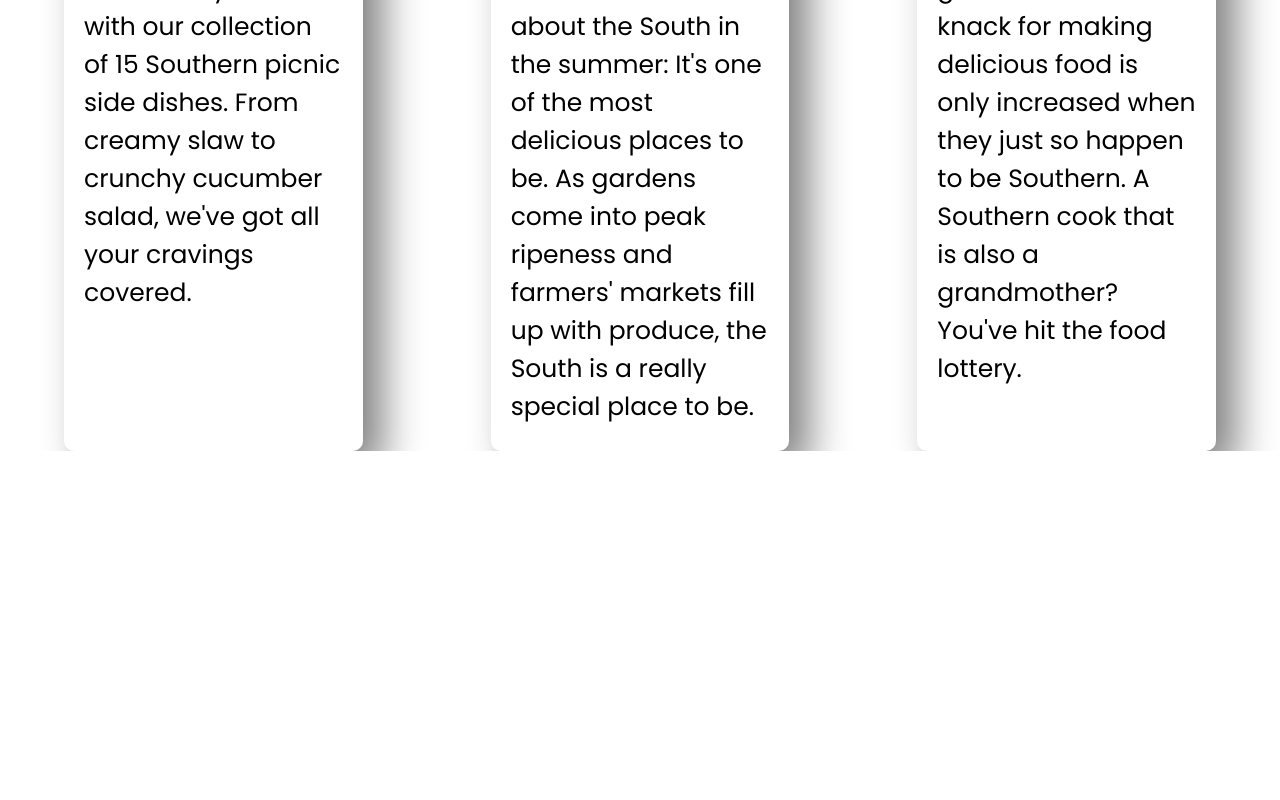
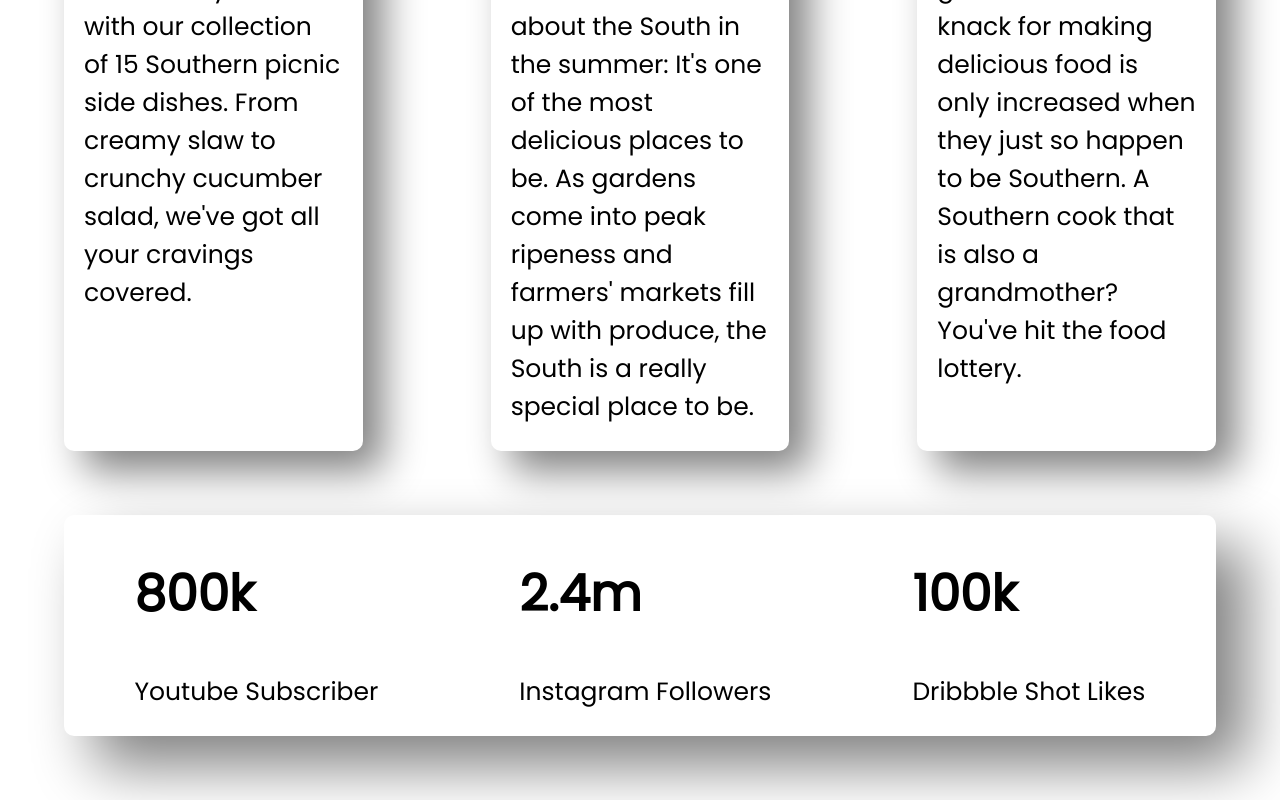
Before and after one commit to Dipta437/food-cage, a plain HTML site: page index.html in a window 1280 px wide. Shown: the part 1847-2647 px from the top of the page. Before the commit the page ends 2298 px from the top, so only its background shows below. Drawn offline with Linux system fonts and the light colour scheme.

Commit message:
social media section added

```diff
--- a/index.html
+++ b/index.html
@@ -75,6 +75,20 @@
             </div>
         </div>
     </section>
+    <section class="social-media">
+        <div class="youtube">
+            <h1>800k</h1>
+            <p>Youtube Subscriber</p>
+        </div>
+        <div class="youtube">
+            <h1>2.4m</h1>
+            <p>Instagram Followers</p>
+        </div>
+        <div class="youtube">
+            <h1>100k</h1>
+            <p>Dribbble Shot Likes</p>
+        </div>
+    </section>
 
 </body>
 </html>
--- a/style.css
+++ b/style.css
@@ -109,3 +109,13 @@
 .details{
     display: flex;
 }
+.social-media{
+    display: flex;
+    box-shadow: 30px 30px 60px gray;
+    border-radius: 10px;
+    margin: 5% 5% 5% 5%;
+}
+.youtube{
+    margin: auto;
+    padding: auto;
+}
```
